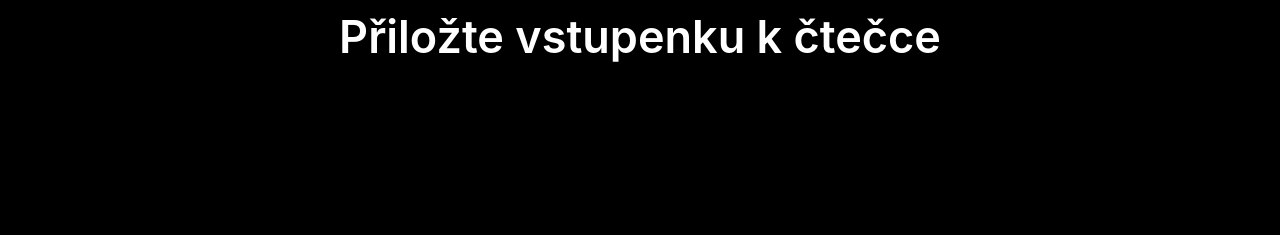
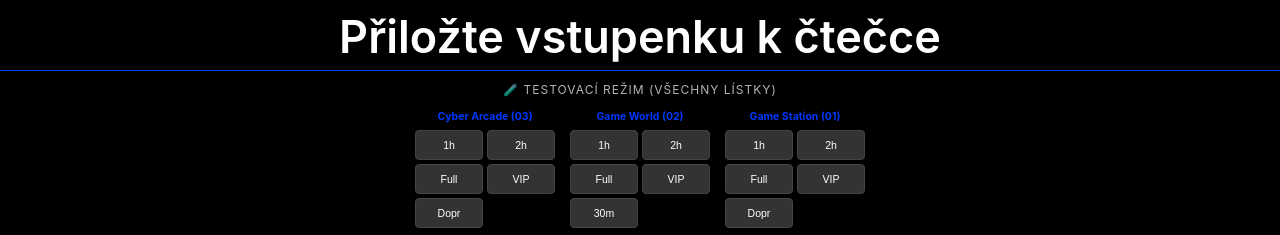
Before and after one commit to SpdVpr/muzeum-her, a React (Vite) app: page /kiosk/entry in a window 1280 px wide. Shown: the part 562-797 px from the top of the page. Built offline with nearby package versions, Linux system fonts and the light colour scheme; no server answers; the database is empty.

Commit message:
feat: add test ticket buttons for manual testing on terminals

```diff
--- /dev/null
+++ b/src/components/kiosk/TestTicketButtons.tsx
@@ -0,0 +1,235 @@
+import React, { useEffect, useState } from 'react';
+import { colors } from '../../config/theme';
+
+interface TestTicketButtonsProps {
+    onScan: (code: string) => void;
+    mode: 'entry' | 'check' | 'exit';
+}
+
+const TEST_TICKETS = [
+    {
+        name: 'Cyber Arcade (03)',
+        tickets: [
+            { label: '1h', code: '03041000' },
+            { label: '2h', code: '03031000' },
+            { label: 'Full', code: '03021000' },
+            { label: 'VIP', code: '03011000' },
+            { label: 'Dopr', code: '03051000' },
+        ]
+    },
+    {
+        name: 'Game World (02)',
+        tickets: [
+            { label: '1h', code: '02041000' },
+            { label: '2h', code: '02031000' },
+            { label: 'Full', code: '02021000' },
+            { label: 'VIP', code: '02011000' },
+            { label: '30m', code: '02051000' },
+        ]
+    },
+    {
+        name: 'Game Station (01)',
+        tickets: [
+            { label: '1h', code: '01041000' },
+            { label: '2h', code: '01031000' },
+            { label: 'Full', code: '01021000' },
+            { label: 'VIP', code: '01011000' },
+            { label: 'Dopr', code: '01051000' },
+        ]
+    }
+];
+
+export const TestTicketButtons: React.FC<TestTicketButtonsProps> = ({ onScan, mode }) => {
+    const [activeTickets, setActiveTickets] = useState<string[]>([]);
+    const [mounted, setMounted] = useState(false);
+
+    useEffect(() => {
+        setMounted(true);
+        const loadTickets = () => {
+            const saved = localStorage.getItem('test_active_tickets');
+            if (saved) {
+                try {
+                    setActiveTickets(JSON.parse(saved));
+                } catch (e) {
+                    console.error('Failed to parse active tickets', e);
+                }
+            } else {
+                setActiveTickets([]);
+            }
+        };
+
+        loadTickets();
+
+        const handleStorageChange = (e: StorageEvent) => {
+            if (e.key === 'test_active_tickets') {
+                loadTickets();
+            }
+        };
+
+        window.addEventListener('storage', handleStorageChange);
+
+        return () => {
+            window.removeEventListener('storage', handleStorageChange);
+        };
+    }, []);
+
+    const handleScan = (code: string) => {
+        onScan(code);
+
+        // Pokud jsme na vstupu, přidáme lístek do activeTickets
+        if (mode === 'entry') {
+            const newActive = [...new Set([...activeTickets, code])]; // Unikátní
+            setActiveTickets(newActive);
+            localStorage.setItem('test_active_tickets', JSON.stringify(newActive));
+        }
+
+        // Pokud jsme na výstupu, odebereme lístek z activeTickets (už není uvnitř)
+        if (mode === 'exit') {
+            const newActive = activeTickets.filter(t => t !== code);
+            setActiveTickets(newActive);
+            localStorage.setItem('test_active_tickets', JSON.stringify(newActive));
+        }
+    };
+
+    const clearActiveTickets = (e: React.MouseEvent) => {
+        e.stopPropagation();
+        setActiveTickets([]);
+        localStorage.removeItem('test_active_tickets');
+    };
+
+    // Filtrování lístků pro zobrazení
+    const getVisibleTickets = () => {
+        if (mode === 'entry') {
+            return TEST_TICKETS;
+        }
+
+        // Pro check a exit zobrazíme jen ty, které jsou v activeTickets
+        // Zachováme strukturu skupin, ale vyfiltrujeme prázdné
+        return TEST_TICKETS.map(group => ({
+            ...group,
+            tickets: group.tickets.filter(t => activeTickets.includes(t.code))
+        })).filter(group => group.tickets.length > 0);
+    };
+
+    const visibleGroups = getVisibleTickets();
+
+    if (!mounted) return null;
+
+    return (
+        <div style={{
+            position: 'absolute',
+            bottom: 0,
+            left: 0,
+            width: '100%',
+            padding: '10px',
+            background: 'rgba(0,0,0,0.9)',
+            borderTop: `1px solid ${colors.primary}`,
+            display: 'flex',
+            flexDirection: 'column',
+            gap: '10px',
+            zIndex: 1000,
+            maxHeight: '30vh',
+            overflowY: 'auto',
+            cursor: 'auto'
+        }}>
+            <div style={{
+                color: colors.white,
+                textAlign: 'center',
+                fontSize: '0.8rem',
+                opacity: 0.7,
+                textTransform: 'uppercase',
+                letterSpacing: '1px',
+                display: 'flex',
+                justifyContent: 'center',
+                alignItems: 'center',
+                gap: '10px'
+            }}>
+                <span>🧪 Testovací režim ({mode === 'entry' ? 'Všechny lístky' : 'Naskenované lístky'})</span>
+                {mode !== 'entry' && activeTickets.length > 0 && (
+                    <button
+                        onClick={clearActiveTickets}
+                        style={{
+                            background: 'transparent',
+                            border: '1px solid #666',
+                            color: '#aaa',
+                            fontSize: '0.7rem',
+                            padding: '2px 6px',
+                            borderRadius: '3px',
+                            cursor: 'pointer'
+                        }}
+                    >
+                        Reset
+                    </button>
+                )}
+            </div>
+
+            {visibleGroups.length === 0 && mode !== 'entry' ? (
+                <div style={{ color: '#888', textAlign: 'center', padding: '20px' }}>
+                    Žádné naskenované lístky.<br />
+                    <small>Naskenujte lístek na Vstupu pro zobrazení zde.</small>
+                </div>
+            ) : (
+                <div style={{
+                    display: 'flex',
+                    gap: '15px',
+                    justifyContent: 'center',
+                    flexWrap: 'wrap'
+                }}>
+                    {visibleGroups.map(group => (
+                        <div key={group.name} style={{
+                            display: 'flex',
+                            flexDirection: 'column',
+                            gap: '5px',
+                            minWidth: '140px'
+                        }}>
+                            <div style={{
+                                color: colors.primary,
+                                fontSize: '0.7rem',
+                                fontWeight: 'bold',
+                                textAlign: 'center'
+                            }}>
+                                {group.name}
+                            </div>
+                            <div style={{
+                                display: 'grid',
+                                gridTemplateColumns: '1fr 1fr',
+                                gap: '4px'
+                            }}>
+                                {group.tickets.map(ticket => (
+                                    <button
+                                        key={ticket.code}
+                                        onClick={(e) => {
+                                            e.stopPropagation();
+                                            handleScan(ticket.code);
+                                        }}
+                                        style={{
+                                            padding: '8px 4px',
+                                            background: '#333',
+                                            border: '1px solid #444',
+                                            borderRadius: '4px',
+                                            color: 'white',
+                                            cursor: 'pointer',
+                                            fontSize: '0.7rem',
+                                            textAlign: 'center',
+                                            transition: 'all 0.2s'
+                                        }}
+                                        onMouseEnter={(e) => {
+                                            e.currentTarget.style.background = colors.primary;
+                                            e.currentTarget.style.borderColor = colors.primary;
+                                        }}
+                                        onMouseLeave={(e) => {
+                                            e.currentTarget.style.background = '#333';
+                                            e.currentTarget.style.borderColor = '#444';
+                                        }}
+                                    >
+                                        {ticket.label}
+                                    </button>
+                                ))}
+                            </div>
+                        </div>
+                    ))}
+                </div>
+            )}
+        </div>
+    );
+};
--- a/src/pages/CheckTerminal.tsx
+++ b/src/pages/CheckTerminal.tsx
@@ -12,6 +12,7 @@ import { useBarcodeScanner } from '../hooks/useBarcodeScanner';
 import { colors } from '../config/theme';
 import type { ScanState, Ticket } from '../types';
 import { isValidEAN, calculateRemainingMinutes, isTicketValidToday } from '../utils/validation';
+import { TestTicketButtons } from '../components/kiosk/TestTicketButtons';
 
 export const CheckTerminal: React.FC = () => {
   const [scanState, setScanState] = useState<ScanState>('idle');
@@ -156,6 +157,7 @@ export const CheckTerminal: React.FC = () => {
             Přiložte vstupenku k čtečce
           </p>
         </div>
+        <TestTicketButtons onScan={handleScan} mode="check" />
       </KioskLayout>
     );
   }
--- a/src/pages/EntryTerminal.tsx
+++ b/src/pages/EntryTerminal.tsx
@@ -12,6 +12,7 @@ import { useBarcodeScanner } from '../hooks/useBarcodeScanner';
 import { colors } from '../config/theme';
 import type { ScanState, CodeRange, Ticket } from '../types';
 import { isValidEAN, findCodeRange, isTicketValidToday, createNewTicket } from '../utils/validation';
+import { TestTicketButtons } from '../components/kiosk/TestTicketButtons';
 
 export const EntryTerminal: React.FC = () => {
   const [scanState, setScanState] = useState<ScanState>('idle');
@@ -203,6 +204,7 @@ export const EntryTerminal: React.FC = () => {
             Přiložte vstupenku k čtečce
           </p>
         </div>
+        <TestTicketButtons onScan={handleScan} mode="entry" />
       </KioskLayout>
     );
   }
--- a/src/pages/ExitTerminal.tsx
+++ b/src/pages/ExitTerminal.tsx
@@ -12,6 +12,7 @@ import { useBarcodeScanner } from '../hooks/useBarcodeScanner';
 import { colors } from '../config/theme';
 import type { ScanState, Ticket, CodeRange } from '../types';
 import { isValidEAN, calculateRemainingMinutes, isTicketValidToday } from '../utils/validation';
+import { TestTicketButtons } from '../components/kiosk/TestTicketButtons';
 
 export const ExitTerminal: React.FC = () => {
   const [scanState, setScanState] = useState<ScanState>('idle');
@@ -182,6 +183,7 @@ export const ExitTerminal: React.FC = () => {
             Přiložte vstupenku pro odchod
           </p>
         </div>
+        <TestTicketButtons onScan={handleScan} mode="exit" />
       </KioskLayout>
     );
   }
```
